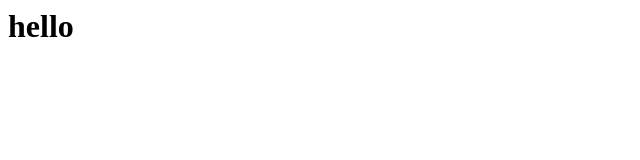
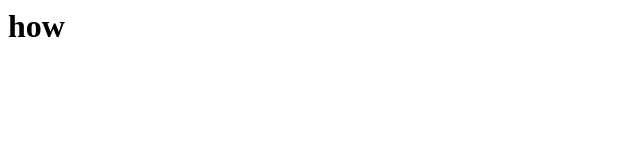
Before and after one commit to ganeshgit332/nov16repo, a plain HTML site: page index.html in a window 1280 px wide. Shown: the full height of the page, 0-640 px from the left. Drawn offline with Linux system fonts and the light colour scheme.

Commit message:
Update index.html

```diff
--- a/index.html
+++ b/index.html
@@ -1 +1 @@
-<h1> hello </h1>
+<h1> how </h1>
```
